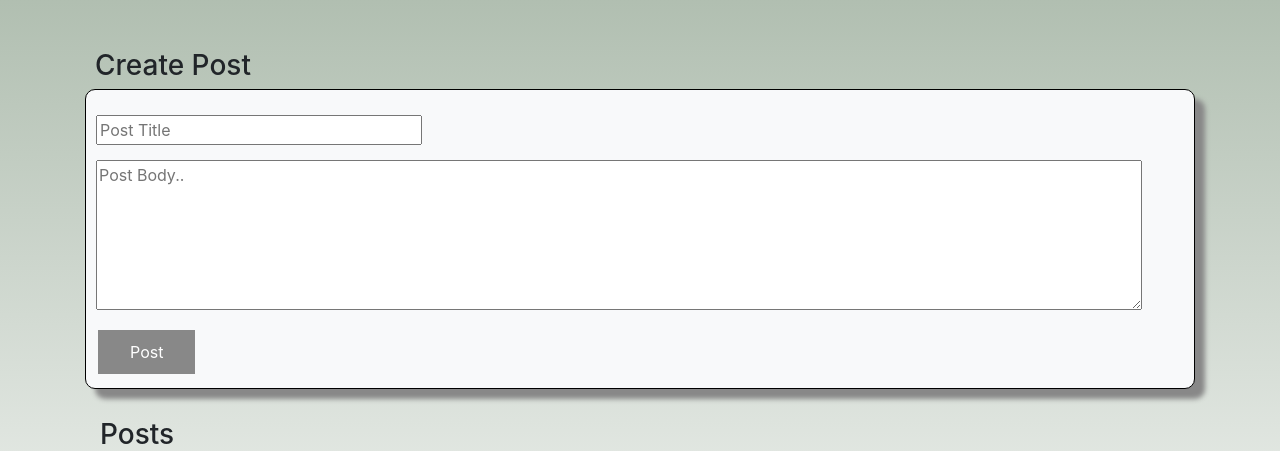
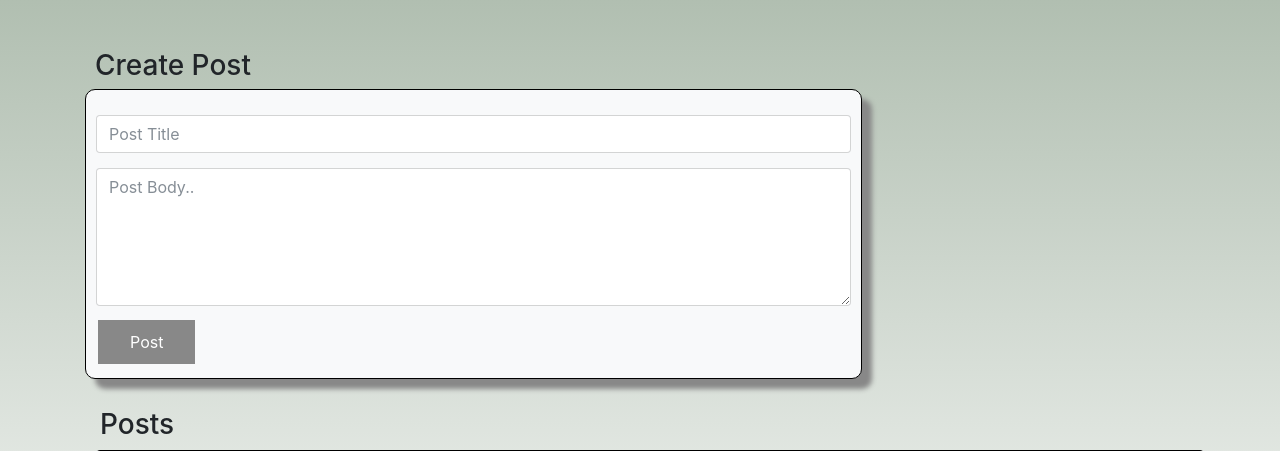
Before and after one commit to THEredhoodieguy/Pocket-Stock, a Django app: template templates/forum.html in a window 1280 px wide. Shown: the part 56-507 px from the top of the page. Run offline with Django 3.2, Linux system fonts and the light colour scheme; the template is opened without the code that fills it: values that come from a table or form of the project are taken from there, others are empty; data comes from the database, SQL or seed files in the repository; parts of the project's set-up code (start-up, migrations or seed data) failed here and were passed over; some libraries are stand-ins or nearby versions.

Commit message:
forum changes

```diff
--- a/templates/forum.html
+++ b/templates/forum.html
@@ -9,9 +9,9 @@
           <form action="/forum/" method="POST">
                {% csrf_token %}
                 <h3 style="padding-left:10px;">Create Post</h3>
-                <div class="new-post-block" style="background-color:#F8F9FA;width=70%;">
-                    <div class="new-post-block-child" style="margin-top:15px;"><input id="title" class="titleLength" name="posttitle" type="text" placeholder="Post Title" required></div>
-                    <div class="new-post-block-child" style="margin-top:15px;"><textarea  name="postbody" rows="6" cols="100" placeholder="Post Body.."></textarea></div>
+                <div class="new-post-block" style="background-color:#F8F9FA; width:70%;">
+                    <div class="new-post-block-child" style="margin-top:15px;"><input id="title" class="form-control" style="width=300px" name="posttitle" type="text" placeholder="Post Title" required></div>
+                    <div class="new-post-block-child" style="margin-top:15px;"><textarea  name="postbody" class="form-control" rows="6" cols="100" placeholder="Post Body.."></textarea></div>
                     <div class="new-post-block-child"><input type="submit" class="btn-sub" value="Post"></div>
                 </div>
           </form>
```
